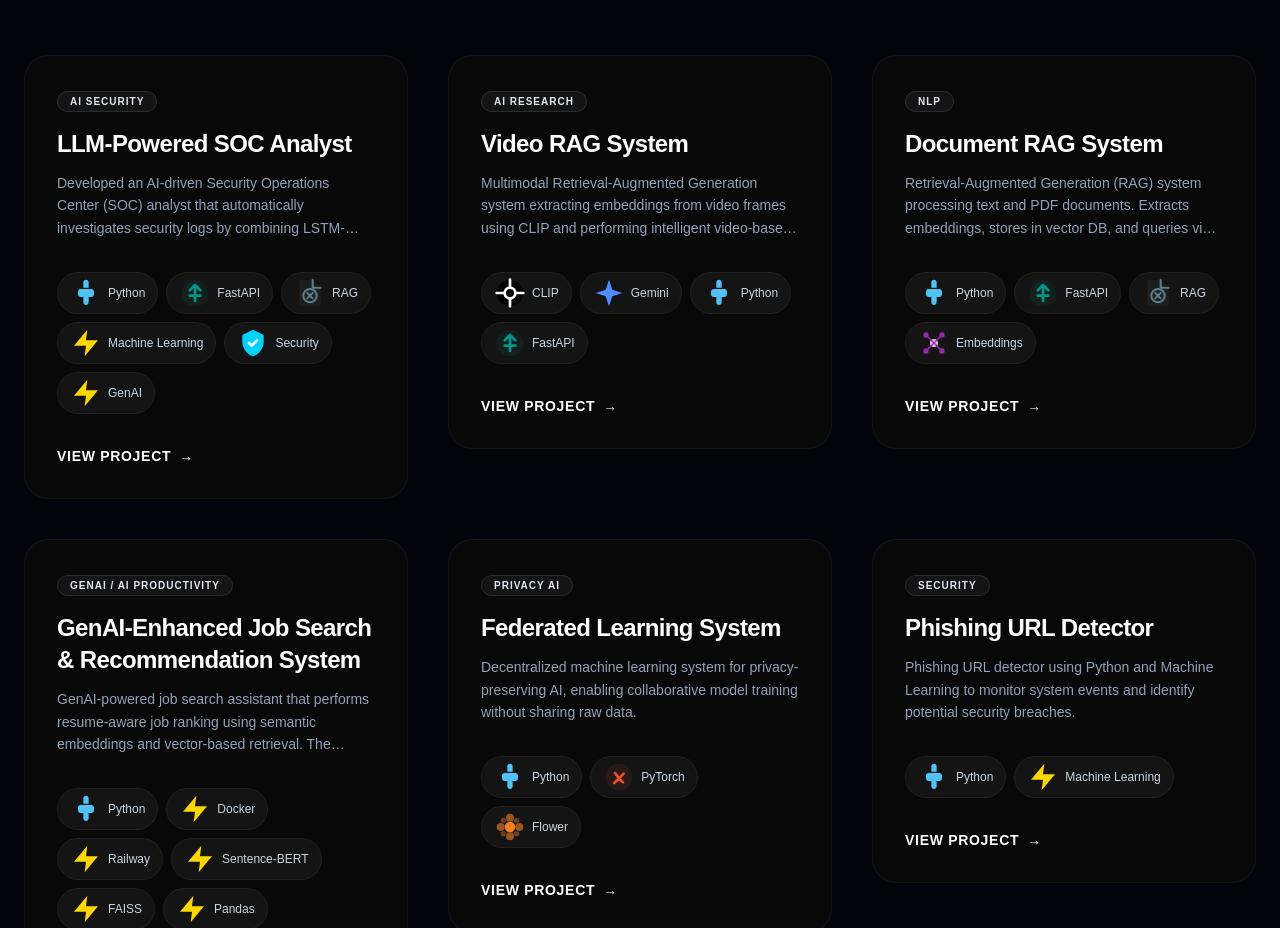
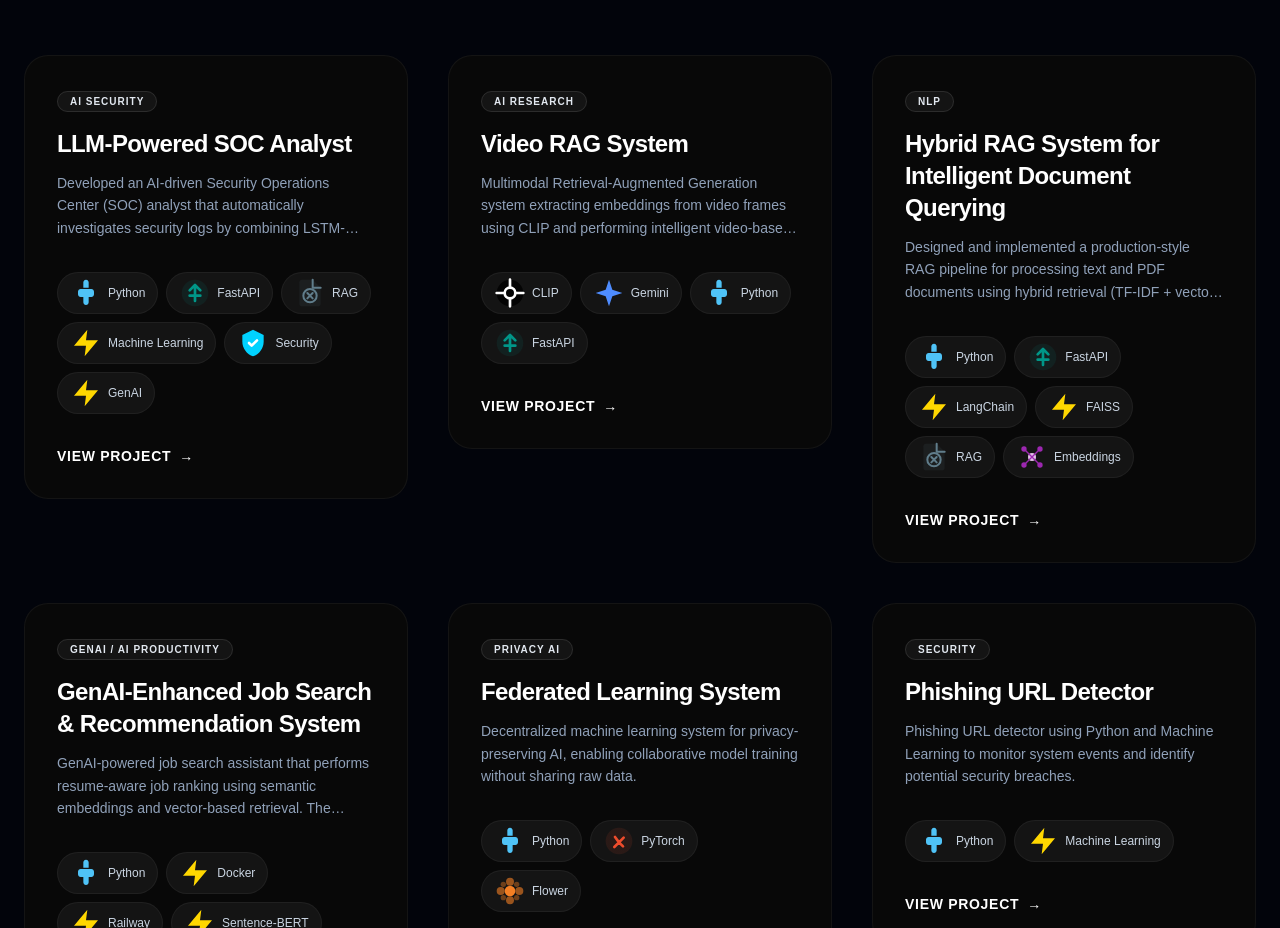
Before and after one commit to akash4426/portfolio, a React (Vite) app in the folder client/: page / in a window 1280 px wide. Shown: the part 2880-3808 px from the top of the page. Built offline with nearby package versions, Linux system fonts and the light colour scheme.

Commit message:
Links updated

```diff
--- a/client/src/Projects.jsx
+++ b/client/src/Projects.jsx
@@ -46,13 +46,13 @@ const projects = [
     link: "https://videorag-in9agcr2rynefnchvpwflz.streamlit.app/",
     category: "AI Research"
   },
-  {
-    title: "Document RAG System",
-    description: "Retrieval-Augmented Generation (RAG) system processing text and PDF documents. Extracts embeddings, stores in vector DB, and queries via FastAPI.",
-    tech: ["Python", "FastAPI", "RAG", "Embeddings"],
-    link: "https://github.com/akash4426/rag-system.git",
-    category: "NLP"
-  },
+{
+  title: "Hybrid RAG System for Intelligent Document Querying",
+  description: "Designed and implemented a production-style RAG pipeline for processing text and PDF documents using hybrid retrieval (TF-IDF + vector embeddings). Built a FastAPI backend for real-time querying with contextual responses, query expansion, and source attribution. Optimized retrieval and generation pipeline achieving sub-second retrieval latency and efficient end-to-end response handling.",
+  tech: ["Python", "FastAPI", "LangChain", "FAISS", "RAG", "Embeddings"],
+  link: "https://github.com/akash4426/rag-system.git",
+  category: "NLP"
+},
   {
     title: "GenAI-Enhanced Job Search & Recommendation System",
     description: "GenAI-powered job search assistant that performs resume-aware job ranking using semantic embeddings and vector-based retrieval. The system converts resumes and job descriptions into dense embeddings and applies similarity search to rank job opportunities based on contextual relevance rather than keyword matching.",
@@ -65,7 +65,7 @@ const projects = [
       "Pandas",
       "Web Scraping"
     ],
-    link: "https://jobspy-5x5qg9mwi9fdspreo4vzzg.streamlit.app/",
+    link: "https://jobspy-genai-latest.onrender.com/",
     category: "GenAI / AI Productivity"
   },
 
```
